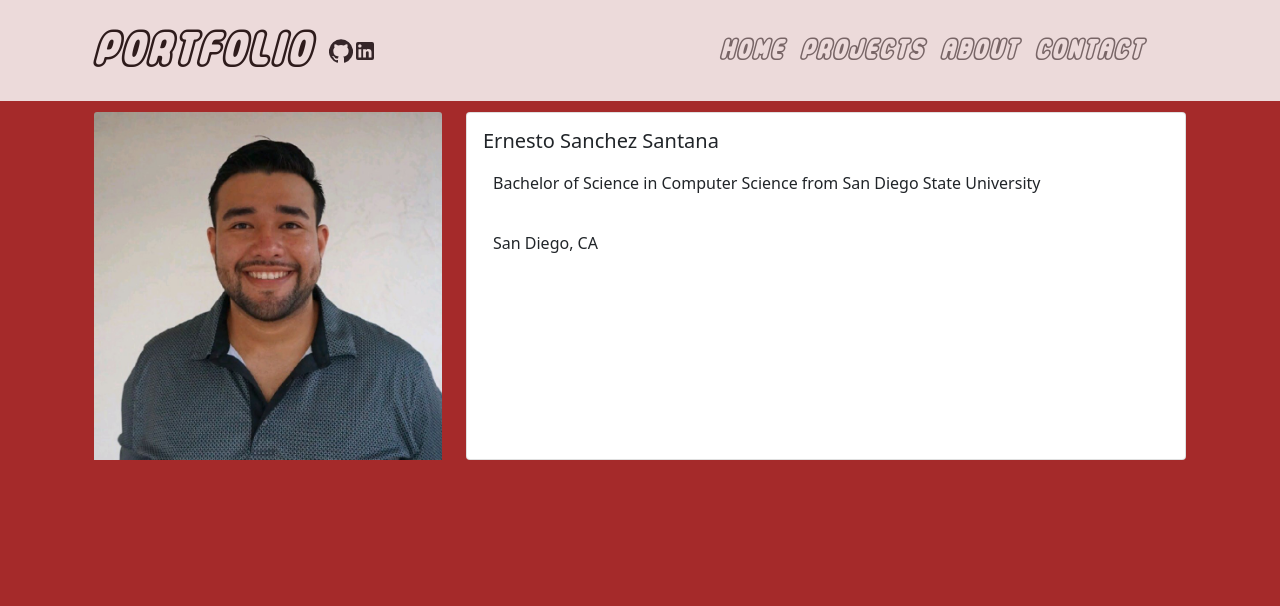
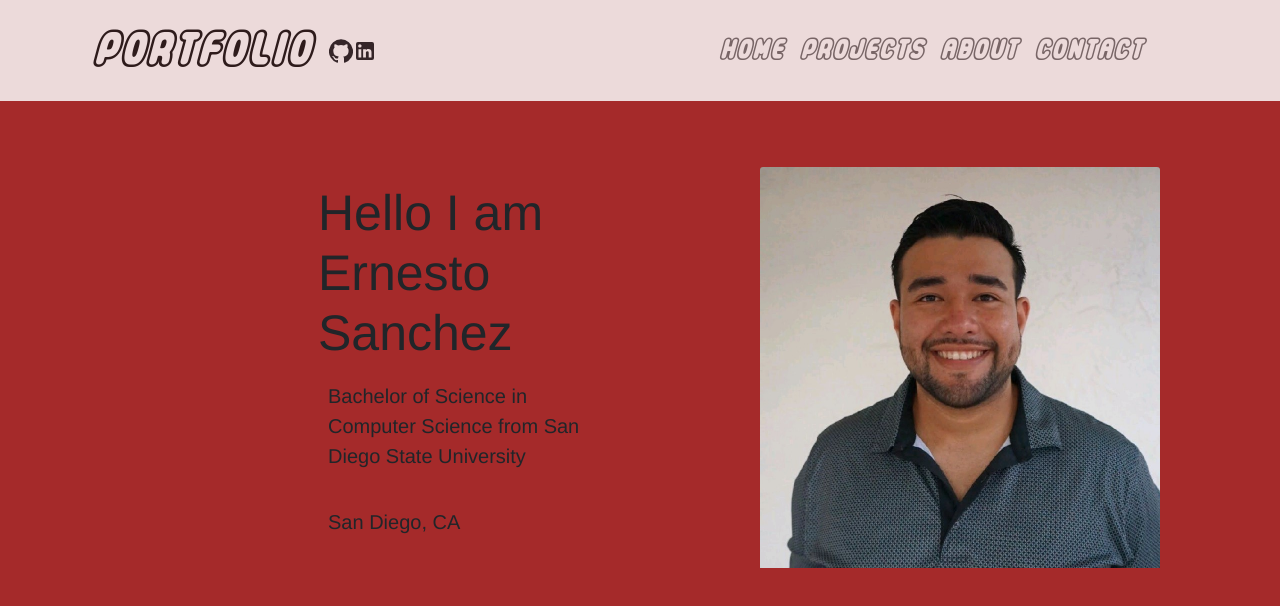
Before and after one commit to kooalaproductions/me-website, a React (Create React App) app in the folder portfolio/: page / in a window 1280 px wide. Shown: the top 606 px of the page. Built offline with nearby package versions, Linux system fonts and the light colour scheme.

Commit message:
edited homepage

```diff
--- a/portfolio/src/components/Home.js
+++ b/portfolio/src/components/Home.js
@@ -30,26 +30,22 @@ class Home extends Component{
                     </Row>
 
                     <Container className='profile-container'>
-                        <Row>
-
-                        <Col><Card.Img className="profile-pic" variant="top" src={portfolioPic} alt="Avatar"/></Col>
-
-
-
+                        <Row className="profile-row">
 
                     <Col xs={8}>
                     <Card className="card-whole">
                         <Card.Body>
-                            <Card.Title>Ernesto Sanchez Santana</Card.Title>
-                            <Card.Text>
+                            <Card.Title className='name-title'>Hello I am Ernesto Sanchez</Card.Title>
+                            <Card.Text className='school-title'>
                             Bachelor of Science in Computer Science from San Diego State University
                             </Card.Text>
-                            <Card.Text>
+                            <Card.Text className='location-title'>
                             San Diego, CA
                             </Card.Text>
                         </Card.Body>
                         </Card>
                     </Col>
+                    <Col xl={4}><Card.Img className="profile-pic" variant="top" src={portfolioPic} alt="Avatar"/></Col>
 
 
 
--- a/portfolio/src/css/home.css
+++ b/portfolio/src/css/home.css
@@ -19,19 +19,37 @@ body, html{
 }
 
 .profile-container{
-    margin-top: 10%;
+   padding-top: 15%;
 }
  .card-whole{
     width: 100% !important;
+    background-color: transparent;
+    border: none;
 }
 
 .profile-pic{
     vertical-align: middle;
-    margin-left: auto;
+    margin-left: -30%;
   margin-right: auto;
 
 }
 
 .card-img-top{
-    width: 100%
+    width: 115%
 }
+
+.card-body{
+    padding: 1rem 14rem;
+}
+.name-title, .school-title, .location-title{
+    font-family: "proxima nova light", "Helvetica Neue", Helvetica, Arial, Sans-serif;
+}
+.name-title{
+    font-size: 50px;
+}
+.school-title{
+    font-size: 20px;
+}
+.location-title{
+    font-size: 20px;
+}
```
